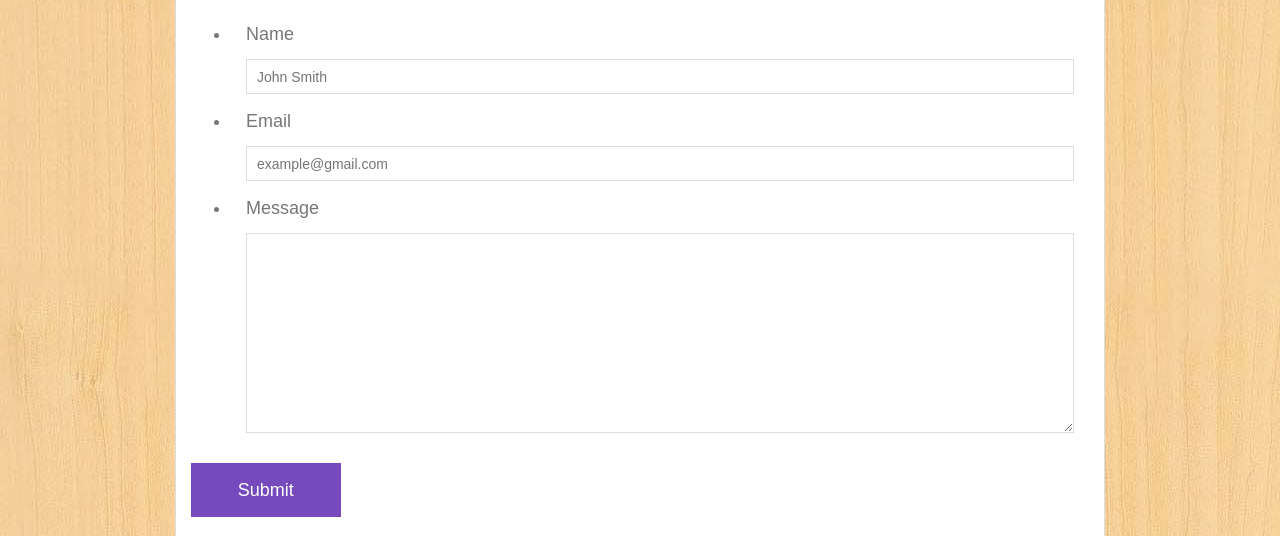
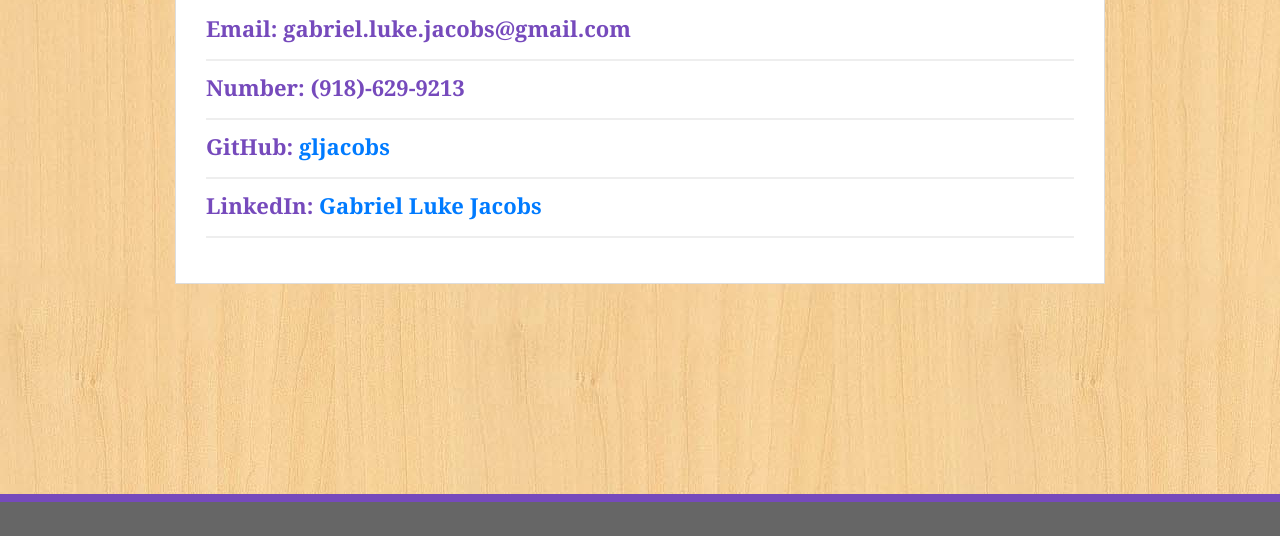
Before and after one commit to gljacobs/UpdatedPortfolio, a plain HTML site: page contact.html in a window 1280 px wide. Shown: the part 236-772 px from the top of the page. Drawn offline with nearby package versions, Linux system fonts and the light colour scheme.

Commit message:
update contact pg

```diff
--- a/contact.html
+++ b/contact.html
@@ -4,7 +4,8 @@
 <head>
   <meta charset="UTF-8">
   <title>Contact | Your Name</title>
-  <link rel="stylesheet" href="https://stackpath.bootstrapcdn.com/bootstrap/4.3.1/css/bootstrap.min.css" integrity="sha384-ggOyR0iXCbMQv3Xipma34MD+dH/1fQ784/j6cY/iJTQUOhcWr7x9JvoRxT2MZw1T" crossorigin="anonymous">
+  <link rel="stylesheet" href="https://stackpath.bootstrapcdn.com/bootstrap/4.3.1/css/bootstrap.min.css"
+    integrity="sha384-ggOyR0iXCbMQv3Xipma34MD+dH/1fQ784/j6cY/iJTQUOhcWr7x9JvoRxT2MZw1T" crossorigin="anonymous">
   <link rel="stylesheet" type="text/css" href="assets/css/style.css">
   <script src="https://kit.fontawesome.com/a1514442b2.js"></script>
 </head>
@@ -15,7 +16,8 @@
     <div class="container">
       <nav class="navbar navbar-expand-lg navbar-light">
         <a id="logo" class="navbar-brand" href="index.html">Gabriel Jacobs</a>
-            <button class="navbar-toggler" type="button" data-toggle="collapse" data-target="#navbarNav" aria-controls="navbarNav" aria-expanded="false" aria-label="Toggle navigation">
+        <button class="navbar-toggler" type="button" data-toggle="collapse" data-target="#navbarNav"
+          aria-controls="navbarNav" aria-expanded="false" aria-label="Toggle navigation">
           <span class="navbar-toggler-icon"></span>
         </button>
         <div class="collapse navbar-collapse justify-content-md-end" id="navbarNav">
@@ -40,33 +42,10 @@
       <div class="row">
         <h1 class="col-md-12">Contact</h1>
       </div>
-
-      <form id="contact-form">
-        <ul>
-          <div class="row">
-            <li class="col-md-12">
-              <label for="name">Name</label>
-              <input type="text" id="name" name="name" placeholder="John Smith" required="required">
-            </li>
-          </div>
-          <div class="row">
-            <li class="col-md-12">
-              <label for="email">Email</label>
-              <input type="email" id="email" name="email" placeholder="example@gmail.com" required="required">
-            </li>
-          </div>
-          <div class="row">
-            <li class="col-md-12">
-              <label for="message">Message</label>
-              <textarea id="message" name="message" required="required"></textarea>
-            </li>
-          </div>
-        </ul>
-        <div class="row">
-          <input class="col-md-2" type="submit">
-        </div>
-      </form>
-
+      <h3>Email: gabriel.luke.jacobs@gmail.com</h3>
+      <h3>Number: (918)-629-9213</h3>
+      <h3>GitHub: <a href="https://github.com/gljacobs">gljacobs</a></h3>
+      <h3>LinkedIn: <a href="https://www.linkedin.com/in/gabriel-jacobs-3436aa162/">Gabriel Luke Jacobs</a></h3>
     </section>
 
   </div>
@@ -75,12 +54,19 @@
     <div class="container">
       Copyright &copy;
       <a class="linkcon" href="https://github.com/gljacobs" target="_blank"><i class="fab fa-github-square"></i></a>
-      <a class="linkcon" href="https://www.linkedin.com/in/gabriel-jacobs-3436aa162/" target="_blank"><i class="fab fa-linkedin"></i></a>
+      <a class="linkcon" href="https://www.linkedin.com/in/gabriel-jacobs-3436aa162/" target="_blank"><i
+          class="fab fa-linkedin"></i></a>
     </div>
   </footer>
-  <script src="https://code.jquery.com/jquery-3.3.1.slim.min.js" integrity="sha384-q8i/X+965DzO0rT7abK41JStQIAqVgRVzpbzo5smXKp4YfRvH+8abtTE1Pi6jizo" crossorigin="anonymous"></script>
-  <script src="https://cdnjs.cloudflare.com/ajax/libs/popper.js/1.14.7/umd/popper.min.js" integrity="sha384-UO2eT0CpHqdSJQ6hJty5KVphtPhzWj9WO1clHTMGa3JDZwrnQq4sF86dIHNDz0W1" crossorigin="anonymous"></script>
-  <script src="https://stackpath.bootstrapcdn.com/bootstrap/4.3.1/js/bootstrap.min.js" integrity="sha384-JjSmVgyd0p3pXB1rRibZUAYoIIy6OrQ6VrjIEaFf/nJGzIxFDsf4x0xIM+B07jRM" crossorigin="anonymous"></script>
+  <script src="https://code.jquery.com/jquery-3.3.1.slim.min.js"
+    integrity="sha384-q8i/X+965DzO0rT7abK41JStQIAqVgRVzpbzo5smXKp4YfRvH+8abtTE1Pi6jizo"
+    crossorigin="anonymous"></script>
+  <script src="https://cdnjs.cloudflare.com/ajax/libs/popper.js/1.14.7/umd/popper.min.js"
+    integrity="sha384-UO2eT0CpHqdSJQ6hJty5KVphtPhzWj9WO1clHTMGa3JDZwrnQq4sF86dIHNDz0W1"
+    crossorigin="anonymous"></script>
+  <script src="https://stackpath.bootstrapcdn.com/bootstrap/4.3.1/js/bootstrap.min.js"
+    integrity="sha384-JjSmVgyd0p3pXB1rRibZUAYoIIy6OrQ6VrjIEaFf/nJGzIxFDsf4x0xIM+B07jRM"
+    crossorigin="anonymous"></script>
 </body>
 
 </html>
```
Also changed, not shown: 1 other file. Lines whose indentation alone changed are shown as unchanged.
